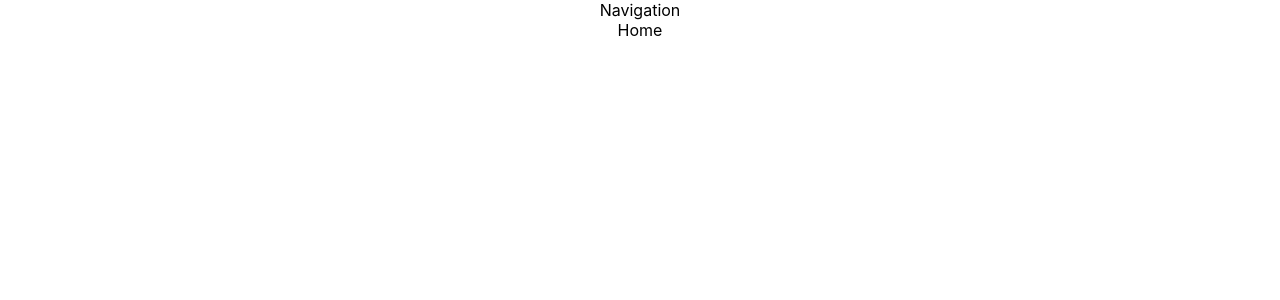
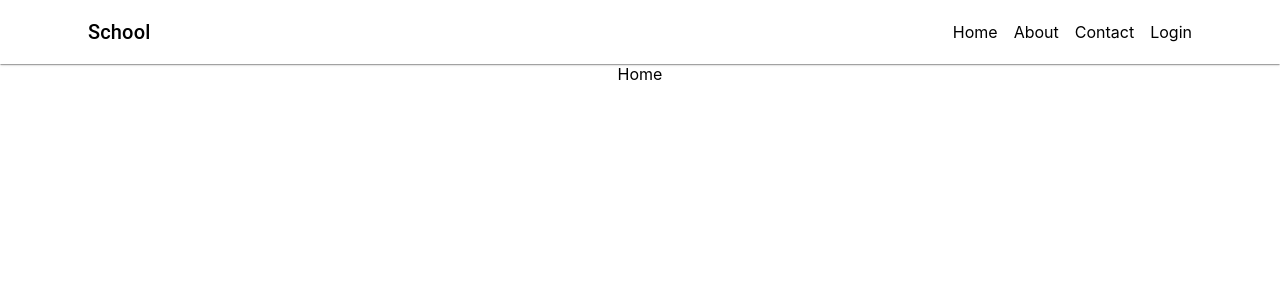
Before and after one commit to Jean-Jacques-Augustin/school-front, a React (Create React App) app: page / in a window 1280 px wide. Shown: the top 300 px of the page. Built offline with nearby package versions, Linux system fonts and the light colour scheme.

Commit message:
update navlinks

```diff
--- a/src/App.tsx
+++ b/src/App.tsx
@@ -1,8 +1,10 @@
 import React from "react";
 
 import "./App.css";
-import { Box } from "@mui/material";
-import { Route, Routes } from "react-router-dom";
+import {Box, Toolbar} from "@mui/material";
+import {Route, Routes} from "react-router-dom";
+import CustomNavigation from "./components/molecules/CustomNavigation";
+import Navbar from "./components/organisms/Navbar";
 
 /**
  * @name App
@@ -14,12 +16,13 @@ function App() {
     return (
         <div className="App">
             <Box>
-        <div>Navigation</div>
+                <Navbar/>
+                <Toolbar/>
                 <Routes>
-          <Route path="/" element={<div>Home</div>} />
-          <Route path="/login" element={<div>Login</div>} />
-          <Route path="/signup" element={<div>Signup</div>} />
-          <Route path="*" element={<div>404</div>} />
+                    <Route path="/" element={<div>Home</div>}/>
+                    <Route path="/login" element={<div>Login</div>}/>
+                    <Route path="/signup" element={<div>Signup</div>}/>
+                    <Route path="*" element={<div>404</div>}/>
                 </Routes>
             </Box>
         </div>
--- a/src/components/atoms/CustomLink.tsx
+++ b/src/components/atoms/CustomLink.tsx
@@ -5,13 +5,12 @@ import {styled} from "@mui/material";
 
 interface CustomLinkInterface {
     href: string;
-    children: React.ReactNode;
+    children?: React.ReactNode;
 }
 
 const StyledCustomLink = styled(Link)`
-  color: #007bff;
+  color: inherit;
   text-decoration: none;
-  font-weight: bold;
 `;
 
 export default function CustomLink({href, children}: CustomLinkInterface) {
@@ -19,3 +18,7 @@ export default function CustomLink({href, children}: CustomLinkInterface) {
         {children}
     </StyledCustomLink>)
 }
+
+/*
+link to ='/' => <a href='/'>Home</a>
+ */
--- a/src/components/molecules/CustomNavigation.tsx
+++ b/src/components/molecules/CustomNavigation.tsx
@@ -1,9 +1,47 @@
-import {AppBar} from "@mui/material";
+import {AppBar, Container, Toolbar, Typography} from "@mui/material";
+import CustomLink from "../atoms/CustomLink";
 
-export default function CustomNavigation() {
-    return (
-        <AppBar>
-            <div>Navigation</div>
-        </AppBar>
-    )
+import {navlinksType} from "../../types/students";
+
+
+interface CustomNavigationInterface {
+    title: string;
+    navliks: navlinksType[];
 }
+
+
+export default function CustomNavigation(
+    {title, navliks}: CustomNavigationInterface
+) {
+    return <AppBar
+        variant={"elevation"}
+        elevation={1}
+        color={"inherit"}
+    >
+        <Container>
+            <Toolbar
+                sx={{
+                    display: "flex",
+                    justifyContent: "space-between"
+                }}
+            >
+                <Typography
+                    variant="h6"
+                >{title}
+                </Typography>
+                <div
+                    style={{
+                        display: "flex",
+                        gap: "1rem"
+                    }}
+                >
+                    {navliks.map((navlink) =>
+                        <CustomLink href={navlink.path}>
+                            {navlink.name}
+                        </CustomLink>)
+                    }
+                </div>
+            </Toolbar>
+        </Container>
+    </AppBar>
+}
--- /dev/null
+++ b/src/components/organisms/Navbar.tsx
@@ -0,0 +1,10 @@
+import CustomNavigation from "../molecules/CustomNavigation";
+import React from "react";
+import {navlinks} from "../../constants/constants";
+
+export default function Navbar() {
+    return <CustomNavigation
+        title={"School"}
+        navliks={navlinks}
+    />;
+}
--- a/src/constants/constants.ts
+++ b/src/constants/constants.ts
@@ -1,3 +1,22 @@
-export const constants = {
-    API_URL: 'https://api.github.com',
+export const constantes = {
+    API_URL: "https://api.github.com",
 };
+
+export const navlinks = [
+    {
+        name: "Home",
+        path: "/"
+    },
+    {
+        name: "About",
+        path: "/about"
+    },
+    {
+        name: "Contact",
+        path: "/contact"
+    },
+    {
+        name: "Login",
+        path: "/login"
+    }
+]
```
Also changed, not shown: src/components/CustomNavbar/CustomNavbar.js (deleted, +0 -15 lines), src/components/atoms/CustomButton.tsx (+7 -1 lines), src/types/students.ts (+6 -1 lines), 1 other file (tests, documents, lock files or other folders). Lines whose indentation alone changed are shown as unchanged.
